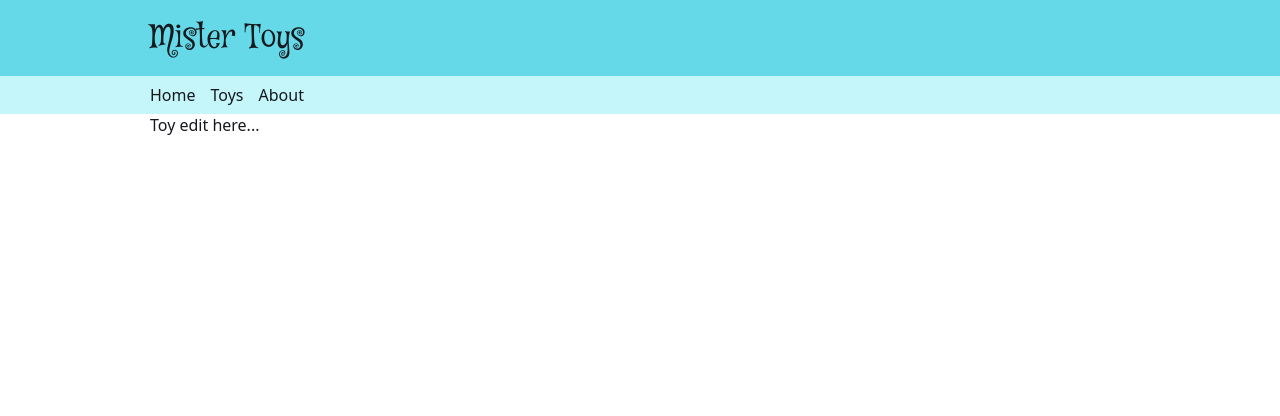
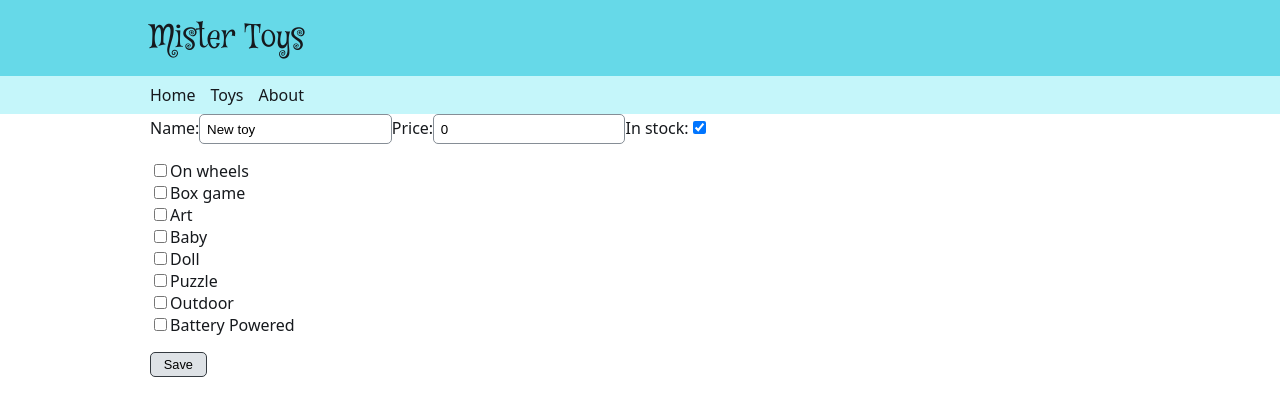
Before and after one commit to omrizb/mister-toy-frontend, a React (Vite) app: page /toy/edit in a window 1280 px wide. Shown: the top 416 px of the page. Built offline with nearby package versions, Linux system fonts and the light colour scheme.

Commit message:
Add ToyEdit functionality

```diff
--- a/src/cmps/ToyList.jsx
+++ b/src/cmps/ToyList.jsx
@@ -1,21 +1,35 @@
 import { Link } from 'react-router-dom'
 
+import { removeToy } from '../store/actions/toy.actions.js'
 import { ToyPreview } from './ToyPreview.jsx'
+import { showErrorMsg, showSuccessMsg } from '../services/event-bus.service.js'
 
-export function ToyList({ toys, onRemoveToy }) {
+export function ToyList({ toys }) {
+
+    function onRemoveToy(toyId) {
+        if (!confirm('Are you sure?')) return
+
+        removeToy(toyId)
+            .then(() => showSuccessMsg(`Toy removed`))
+            .catch(err => {
+                console.error('Error:', err)
+                showErrorMsg('Cannot remove toy ' + toyId)
+            })
+    }
+
     return (
         <div className="toy-list">
             <ul>
                 {toys.filteredToys.map(toy => (
-                    <li key={toy._id}>
+                    < li key={toy._id} >
                         <Link to={`/toy/${toy._id}`}><ToyPreview toy={toy} /></Link>
                         <div className="toy-actions">
-                            <button>Remove</button>
-                            <button>Edit</button>
+                            <button className="btn" onClick={() => onRemoveToy(toy._id)}>Remove</button>
+                            <Link to={`/toy/edit/${toy._id}`}><button className="btn">Edit</button></Link>
                         </div>
                     </li>
                 ))}
             </ul>
-        </div>
+        </div >
     )
 }
--- a/src/pages/ToyEdit.jsx
+++ b/src/pages/ToyEdit.jsx
@@ -1,7 +1,105 @@
+import { useEffect, useRef, useState } from 'react'
+import { useNavigate, useParams } from 'react-router-dom'
+
+import { toyService } from '../services/toy.service.js'
+
+import { saveToy } from '../store/actions/toy.actions.js'
+import { showErrorMsg, showSuccessMsg } from '../services/event-bus.service.js'
+import { Loader } from '../cmps/Loader.jsx'
+
+
 export function ToyEdit() {
+
+    const navigate = useNavigate()
+    const params = useParams()
+    const [toyToEdit, setToyToEdit] = useState(toyService.getEmptyToy())
+    const [isLoading, setIsLoading] = useState(true)
+    const labels = useRef(toyService.getLabels())
+
+    useEffect(() => {
+        if (params.toyId) loadToy()
+        else setIsLoading(false)
+    }, [])
+
+    function loadToy() {
+        toyService.get(params.toyId)
+            .then(setToyToEdit)
+            .catch(err => console.error('Error:', err))
+            .finally(() => setIsLoading(false))
+    }
+
+
+    function onSaveToy(ev) {
+        ev.preventDefault()
+        saveToy(toyToEdit)
+            .then(savedToy => {
+                navigate('/toy')
+                showSuccessMsg(`Toy Saved (id: ${savedToy._id})`)
+            })
+            .catch(err => {
+                showErrorMsg('Cannot save toy')
+                console.error('Error:', err)
+            })
+    }
+
+    function handleChange({ target }) {
+        const field = target.name
+        let value = target.value
+        if (target.type === 'number') value = +target.value || ''
+        if (target.type === 'checkbox') value = target.checked
+        setToyToEdit(prevToyToEdit => ({ ...prevToyToEdit, [field]: value }))
+    }
+
+    function handleLabelChange({ target }) {
+        const currLabel = target.name
+        const newLabels = toyToEdit.labels.includes(currLabel)
+            ? toyToEdit.labels.filter(label => label !== currLabel)
+            : [...toyToEdit.labels, currLabel]
+        setToyToEdit(prevToyToEdit => ({
+            ...prevToyToEdit,
+            labels: newLabels
+        }))
+    }
+
+    function Form() {
+        return (
+            <form onSubmit={onSaveToy} >
+                <label>
+                    Name:
+                    <input onChange={handleChange} value={toyToEdit.name} type="text" name="name" />
+                </label>
+                <label>
+                    Price:
+                    <input onChange={handleChange} value={toyToEdit.price} type="number" name="price" />
+                </label>
+                <label>
+                    In stock:
+                    <input onChange={handleChange} checked={toyToEdit.inStock} type="checkbox" name="inStock" />
+                </label>
+                <ul>
+                    {labels.current.map(label => (
+                        <li key={label}>
+                            <input
+                                onChange={handleLabelChange}
+                                checked={toyToEdit.labels.includes(label)}
+                                type="checkbox"
+                                name={label}
+                            />
+                            {label}
+                        </li>
+                    ))}
+                </ul>
+                <button className="btn">Save</button>
+            </form>
+        )
+    }
+
     return (
         <div className="toy-edit">
-            Toy edit here...
+            {isLoading
+                ? <Loader />
+                : <Form />
+            }
         </div>
     )
 }
--- a/src/pages/ToyIndex.jsx
+++ b/src/pages/ToyIndex.jsx
@@ -1,5 +1,5 @@
 import { useEffect, useState } from 'react'
-import { useSearchParams } from 'react-router-dom'
+import { Link, useSearchParams } from 'react-router-dom'
 import { useDispatch, useSelector } from 'react-redux'
 
 import { toyService } from '../services/toy.service.js'
@@ -31,8 +31,8 @@ export function ToyIndex() {
             .finally(() => dispatch({ type: SET_IS_LOADING, isLoading: false }))
     }, [queryParams])
 
-    function onRemoveToy() {
-        // TODO
+    function onAddToy() {
+
     }
 
     function onSetQueryParams(queryParams) {
@@ -43,9 +43,10 @@ export function ToyIndex() {
         <>
             <ToyFilterAndSort queryParams={queryParams} onSetQueryParams={onSetQueryParams} />
             <h2 className="m-top-1"><ColoredSentence>What toy would like to play with today?</ColoredSentence></h2>
+            <Link to="/toy/edit" className="btn no-stretch m-top-1">Add Toy</Link>
             {isLoading
                 ? <Loader />
-                : <ToyList toys={toys} onRemoveToy={onRemoveToy} />
+                : <ToyList toys={toys} />
             }
         </>
     )
```
